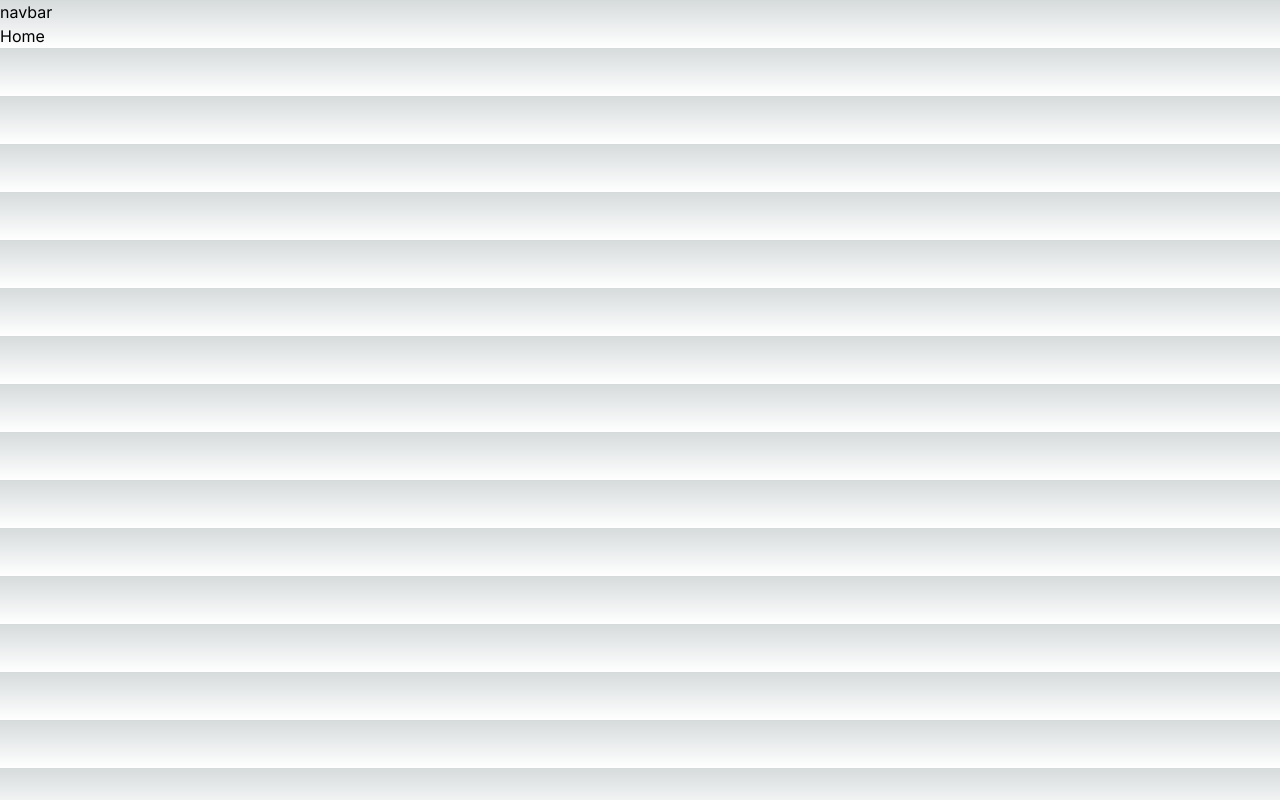
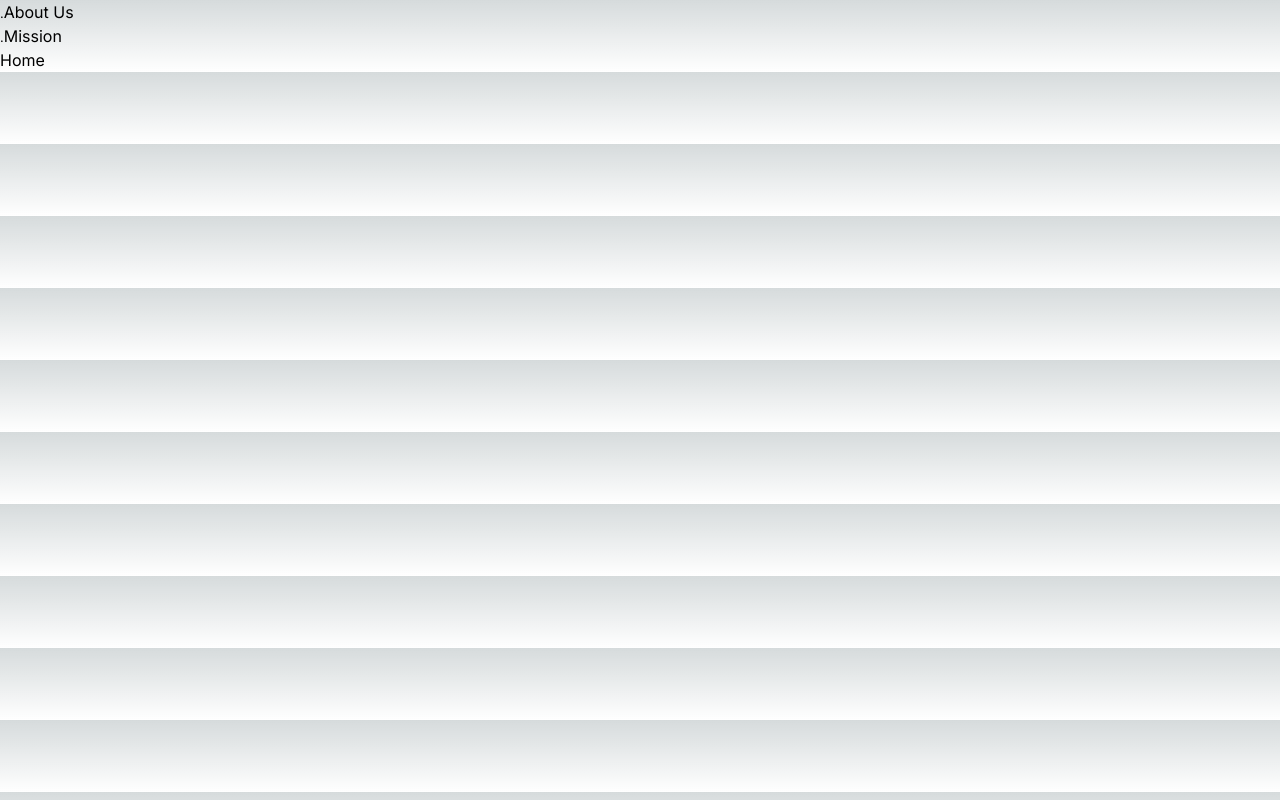
Before and after one commit to git-create-devben/afsoearn-waitlist, a Next.js app: page / in a window 1280 px wide. Built offline with nearby package versions, Linux system fonts and the light colour scheme.

Commit message:
creating navbar...

```diff
--- /dev/null
+++ b/src/components/logo.tsx
@@ -0,0 +1,9 @@
+import React from 'react'
+
+// type Props = {}
+
+const logo = () => {
+  return (
+    <div>logo</div>
+  )
+}
--- a/src/components/navbar/navbar.tsx
+++ b/src/components/navbar/navbar.tsx
@@ -4,7 +4,20 @@ import React from 'react'
 
 const navbar = () => {
   return (
-    <div>navbar</div>
+    <div>
+
+        <nav>
+            <div>
+
+
+            </div>
+            <ul>
+             <li><small>.</small>About Us</li>
+             <li><small>.</small>Mission</li>
+            </ul>
+        </nav>
+
+    </div>
   )
 }
 
```
